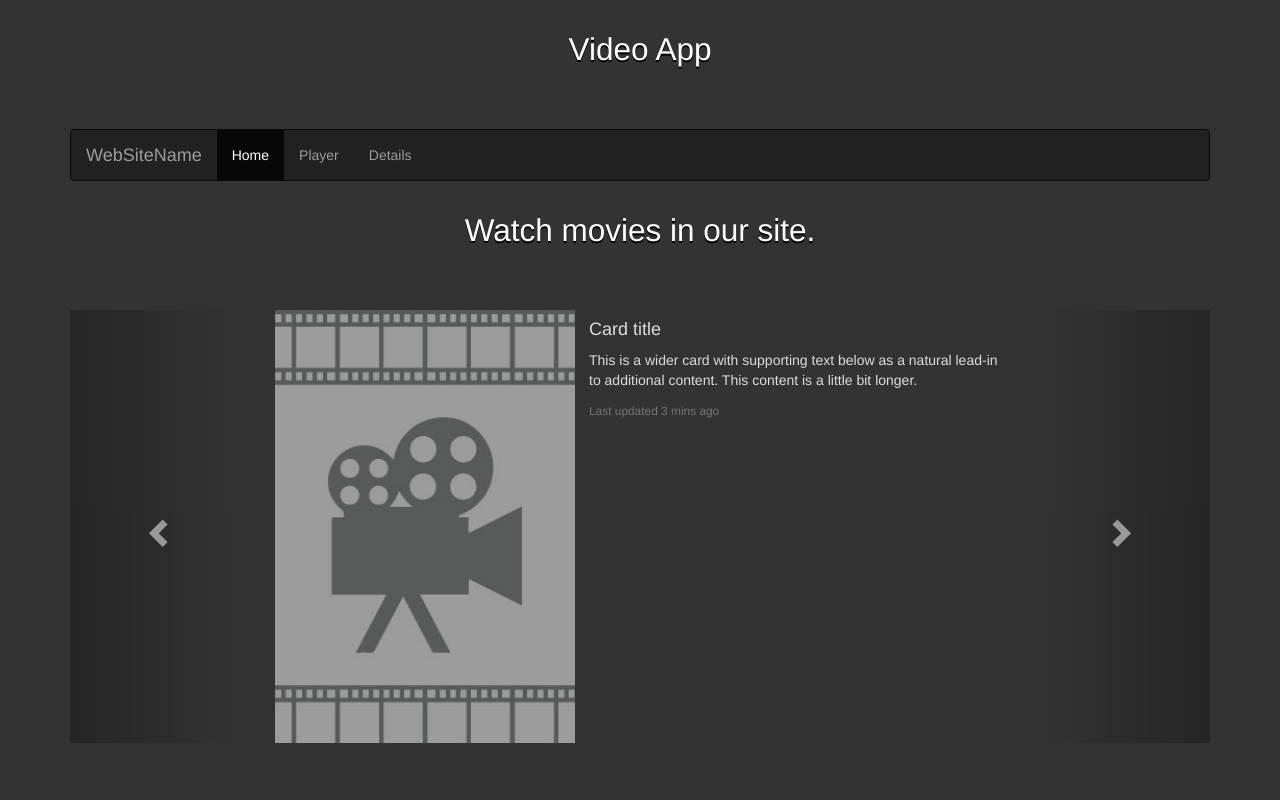
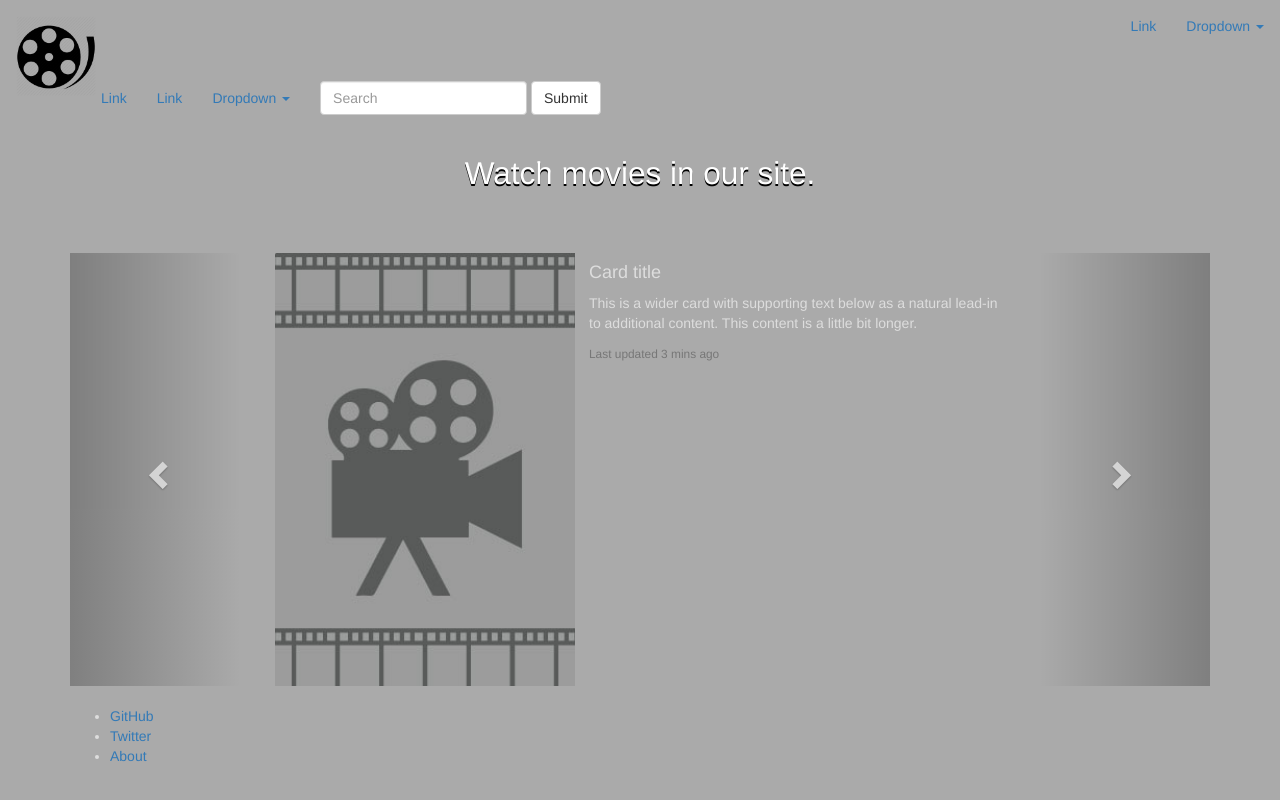
Before and after one commit to xXSentryBotXx/video-app-angular, a website: page app/index.html in a window 1280 px wide. Drawn offline with nearby package versions, Linux system fonts and the light colour scheme; some packages are replaced by stand-ins of ours; no server answers.

Commit message:
Added dummy content to index.html, also included a logo image

```diff
--- a/app/css/styles.css
+++ b/app/css/styles.css
@@ -1,5 +1,5 @@
 body{
-  background: #333;
+  background: #AAA;
   color: #ddd;
 }
 
@@ -29,3 +29,7 @@ video {
   width: 50%;
   margin: auto;
 }
+
+footer {
+  margin-top: 20px;
+}
--- a/app/index.html
+++ b/app/index.html
@@ -10,27 +10,82 @@
   <title>Video streaming app</title>
 </head>
 <body ng-app="video-app" ng-controller="indexController">
-  <div class="container">
+
     <header>
-      <h1>Video App</h1>
+      <nav class="navbar .navbar-default">
+        <div class="container-fluid">
+          <!-- Brand and toggle get grouped for better mobile display -->
+          <div class="navbar-header">
+            <button type="button" class="navbar-toggle collapsed" data-toggle="collapse" data-target="#bs-example-navbar-collapse-1" aria-expanded="false">
+              <span class="sr-only">Toggle navigation</span>
+              <span class="icon-bar"></span>
+              <span class="icon-bar"></span>
+              <span class="icon-bar"></span>
+            </button>
+            <div class="navbar-brand" href="#">
+              <img width="80" height="80" alt="Brand" src="/img/logo.png">
+            </div>
+
+          </div>
+
+          <!-- Collect the nav links, forms, and other content for toggling -->
+
+            <ul class="nav navbar-nav navbar-right">
+              <li><a href="#">Link</a></li>
+              <li class="dropdown">
+                <a href="#" class="dropdown-toggle" data-toggle="dropdown" role="button" aria-haspopup="true" aria-expanded="false">Dropdown <span class="caret"></span></a>
+                <ul class="dropdown-menu">
+                  <li><a href="#">Action</a></li>
+                  <li><a href="#">Another action</a></li>
+                  <li><a href="#">Something else here</a></li>
+                  <li role="separator" class="divider"></li>
+                  <li><a href="#">Separated link</a></li>
+                </ul>
+              </li>
+            </ul>
+          </div><!-- /.navbar-collapse -->
+        </div><!-- /.container-fluid -->
+      </nav>
     </header>
-    <nav class="navbar navbar-inverse">
-      <div class="container-fluid">
-        <div class="navbar-header">
-          <a class="navbar-brand" ui-sref="main">WebSiteName</a>
-        </div>
-        <ul class="nav navbar-nav">
-          <li class="active"><a ui-sref="main">Home</a></li>
-          <li><a ui-sref="player">Player</a></li>
-          <li><a ui-sref="details">Details</a></li>
-        </ul>
+    <section>
+      <div class="container">
+        <nav class="navbar .navbar-default">
+        <div class="collapse navbar-collapse" id="bs-example-navbar-collapse-1">
+          <ul class="nav navbar-nav">
+            <li class="active"><a href="#">Link <span class="sr-only">(current)</span></a></li>
+            <li><a href="#">Link</a></li>
+            <li class="dropdown">
+              <a href="#" class="dropdown-toggle" data-toggle="dropdown" role="button" aria-haspopup="true" aria-expanded="false">Dropdown <span class="caret"></span></a>
+              <ul class="dropdown-menu">
+                <li><a href="#">Action</a></li>
+                <li><a href="#">Another action</a></li>
+                <li><a href="#">Something else here</a></li>
+                <li role="separator" class="divider"></li>
+                <li><a href="#">Separated link</a></li>
+                <li role="separator" class="divider"></li>
+                <li><a href="#">One more separated link</a></li>
+              </ul>
+            </li>
+          </ul>
+          <form class="navbar-form navbar-left">
+            <div class="form-group">
+              <input type="text" class="form-control" placeholder="Search">
+            </div>
+            <button type="submit" class="btn btn-default">Submit</button>
+          </form>
+        </nav>
+        <ui-view></ui-view>
       </div>
-    </nav>
-    <section>
-      <ui-view></ui-view>
     </section>
-    <footer></footer>
-  </div>
+    <footer>
+        <div class="container">
+          <ul class="bs-docs-footer-links">
+            <li><a href="#">GitHub</a></li>
+            <li><a href="#">Twitter</a></li>
+            <li><a href="#" >About</a></li>
+          </ul>
+    </footer>
+
   <script src="/jquery/jquery.js"></script>
   <script src="/bootstrap/js/bootstrap.js"></script>
   <script src="/angular/angular.js"></script>
```
Also changed, not shown: app/img/logo.png (added), 1 other file.
